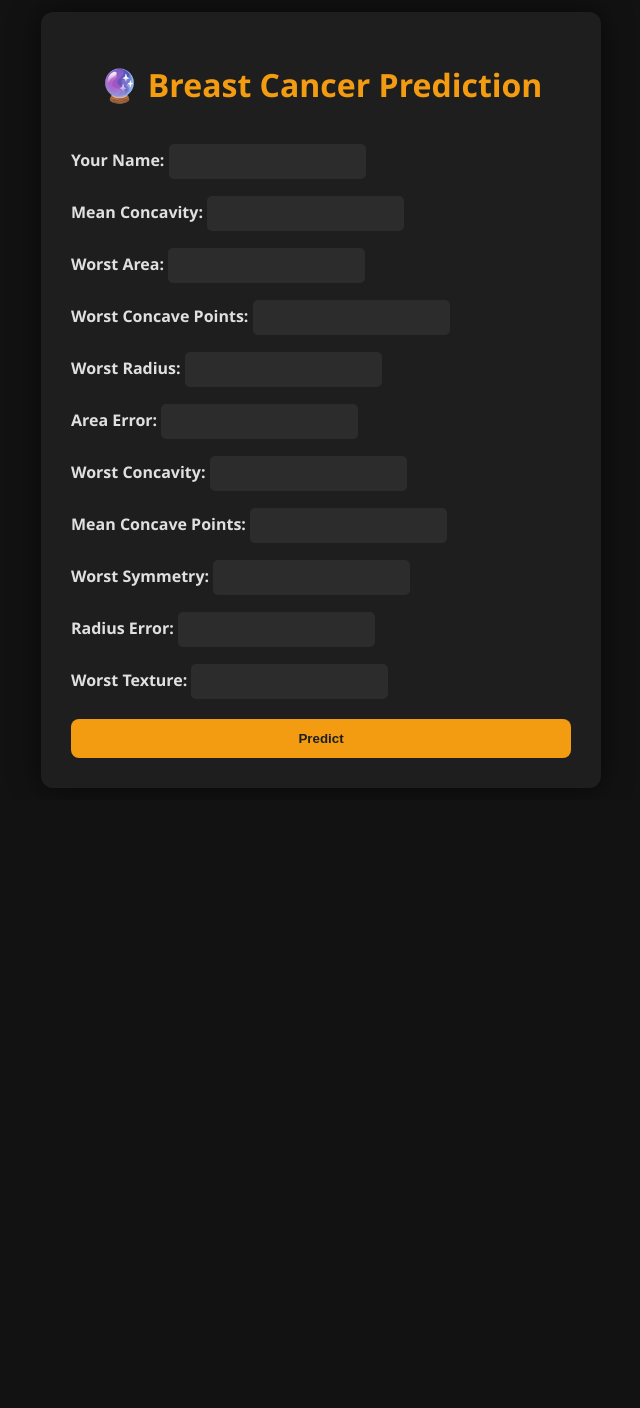
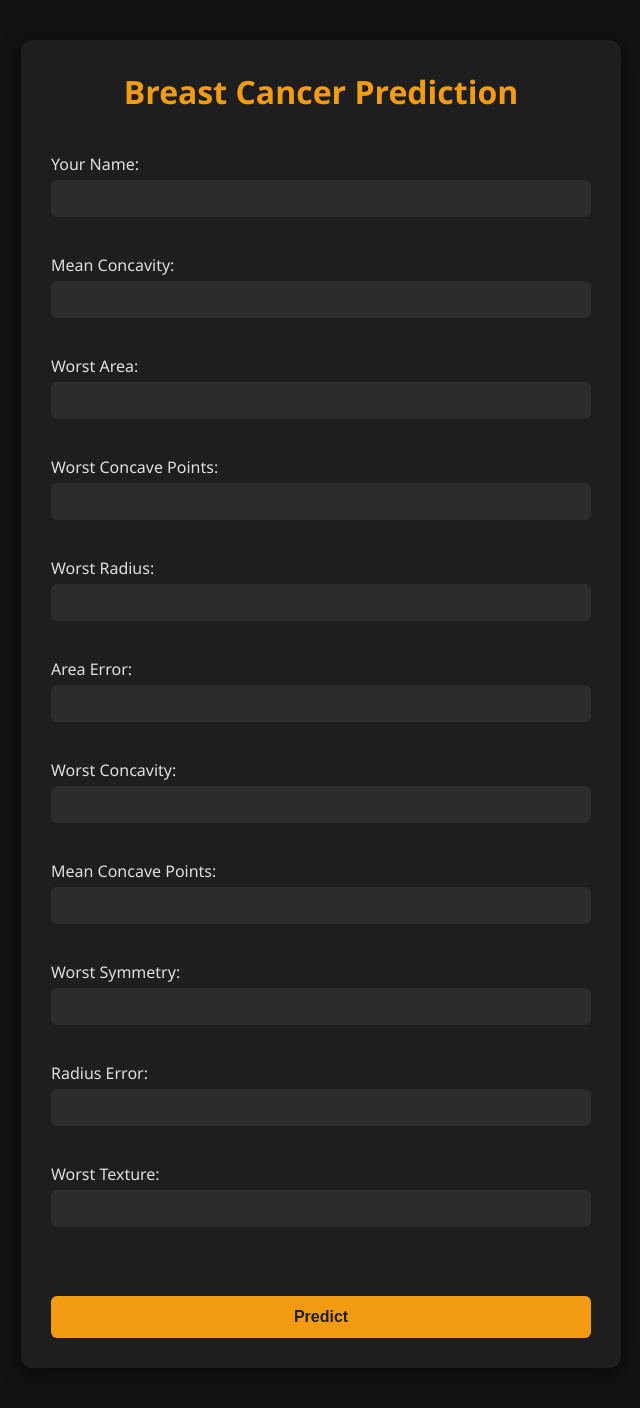
Before and after one commit to aurellia-bernice/breast-cancer, a Flask app: page / in a window 1280 px wide. Shown: the whole page, without its empty margins (319-959 px from the left). Before the commit the page ends 758 px from the top, so only its background shows below. Run offline with Flask 2, Linux system fonts and the light colour scheme; parts of the project's set-up code (start-up, migrations or seed data) failed here and were passed over.

Commit message:
Update to ap.py and index.html

```diff
--- a/app.py
+++ b/app.py
@@ -1,16 +1,17 @@
-from flask import Flask, render_template, request, flash
-import joblib
+from flask import Flask, render_template, request, flash, redirect, url_for
+import pickle
 import numpy as np
 import sqlite3
+import joblib
 
 # Load the trained model
 model = joblib.load('model/cancer_model.pkl')
 
 # Initialize the Flask app
 app = Flask(__name__)
-app.secret_key = 'your_secret_key'  # For flash messaging
+app.secret_key = 'your_secret_key'  # Secret key for flash messages
 
-# Set up database
+# Database setup function
 def init_db():
     conn = sqlite3.connect('database/predictions.db')
     cursor = conn.cursor()
@@ -34,16 +35,15 @@ def init_db():
     conn.commit()
     conn.close()
 
-# Insert data into database
+# Insert the data into the database
 def insert_data(user_name, features, prediction):
     conn = sqlite3.connect('database/predictions.db')
     cursor = conn.cursor()
     cursor.execute('''
-        INSERT INTO predictions (
-            user_name, mean_concavity, worst_area, worst_concave_points,
-            worst_radius, area_error, worst_concavity, mean_concave_points,
-            worst_symmetry, radius_error, worst_texture, prediction
-        ) VALUES (?, ?, ?, ?, ?, ?, ?, ?, ?, ?, ?, ?)
+        INSERT INTO predictions (user_name, mean_concavity, worst_area, worst_concave_points,
+        worst_radius, area_error, worst_concavity, mean_concave_points, worst_symmetry,
+        radius_error, worst_texture, prediction)
+        VALUES (?, ?, ?, ?, ?, ?, ?, ?, ?, ?, ?, ?)
     ''', (user_name, *features, prediction))
     conn.commit()
     conn.close()
@@ -54,6 +54,7 @@ def home():
 
     if request.method == 'POST':
         try:
+            # Get the input values from the form
             user_name = request.form['user_name']
             mean_concavity = float(request.form['mean_concavity'])
             worst_area = float(request.form['worst_area'])
@@ -66,28 +67,31 @@ def home():
             radius_error = float(request.form['radius_error'])
             worst_texture = float(request.form['worst_texture'])
 
+            # Create an array of the input features
             input_features = np.array([[
                 mean_concavity, worst_area, worst_concave_points, worst_radius,
                 area_error, worst_concavity, mean_concave_points, worst_symmetry,
                 radius_error, worst_texture
             ]])
 
+            # Make the prediction
             prediction_proba = model.predict(input_features)
-            prediction = "Benign" if prediction_proba == 1 else "Malignant"
+            prediction = "Malignant" if prediction_proba == 1 else "Benign"
 
+            # Insert the data into the database
             insert_data(user_name, [
                 mean_concavity, worst_area, worst_concave_points, worst_radius,
                 area_error, worst_concavity, mean_concave_points, worst_symmetry,
                 radius_error, worst_texture
             ], prediction)
 
-            flash("✅ Prediction saved successfully!", "success")
+            flash("Prediction saved successfully!", "success")  # Success message
 
         except ValueError:
-            flash("⚠️ Please enter valid numeric values in all fields.", "danger")
+            flash("Invalid input. Please enter valid numeric values for all fields.", "danger")  # Error message
 
     return render_template('index.html', prediction=prediction)
 
 if __name__ == '__main__':
-    init_db()
+    init_db()  # Initialize the database when the app starts
     app.run(debug=True)
--- a/static/style.css
+++ b/static/style.css
@@ -1,87 +1,117 @@
+/* Reset some default styles */
+* {
+  box-sizing: border-box;
+  margin: 0;
+  padding: 0;
+}
+
+/* Body and general page styling */
 body {
-  margin: 0;
   font-family: "Segoe UI", sans-serif;
-  background: #121212;
+  background-color: #121212;
   color: #e0e0e0;
   display: flex;
   justify-content: center;
-  align-items: center;
-  height: 100vh;
+  align-items: flex-start;
+  min-height: 100vh;
+  padding: 40px 20px;
 }
 
+/* Main container */
 .container {
-  background: #1e1e1e;
+  background-color: #1e1e1e;
   padding: 30px;
   border-radius: 12px;
-  box-shadow: 0 0 30px rgba(0, 0, 0, 0.6);
-  max-width: 500px;
+  box-shadow: 0 4px 20px rgba(0, 0, 0, 0.6);
+  max-width: 600px;
   width: 100%;
 }
 
+/* Title styling */
 h1 {
   text-align: center;
   color: #f39c12;
+  margin-bottom: 25px;
 }
 
+/* Form layout */
 form {
   display: flex;
   flex-direction: column;
 }
 
 label {
-  margin-top: 12px;
-  font-weight: 600;
+  font-weight: 500;
+  margin-top: 15px;
+  margin-bottom: 5px;
 }
 
-input[type="text"],
-input[type="number"] {
+input[type="text"] {
   padding: 10px;
-  margin-top: 5px;
-  border-radius: 5px;
   border: none;
-  background: #2c2c2c;
-  color: #fff;
+  border-radius: 6px;
+  background-color: #2c2c2c;
+  color: #ffffff;
+  font-size: 15px;
 }
 
+input[type="text"]:focus {
+  outline: none;
+  background-color: #3a3a3a;
+}
+
+/* Button styling */
 button {
-  margin-top: 20px;
+  margin-top: 25px;
   padding: 12px;
-  background: #f39c12;
+  font-size: 16px;
+  background-color: #f39c12;
   color: #1e1e1e;
   font-weight: bold;
   border: none;
-  border-radius: 8px;
+  border-radius: 6px;
   cursor: pointer;
   transition: background 0.3s ease;
 }
 
 button:hover {
-  background: #d35400;
+  background-color: #e67e22;
 }
 
-.alert {
-  padding: 12px;
-  margin-bottom: 15px;
+/* Flash message styles */
+ul {
+  list-style: none;
+  padding: 0;
+  margin-bottom: 20px;
+}
+
+.flash {
+  padding: 10px 15px;
   border-radius: 5px;
+  margin-bottom: 10px;
   font-weight: 500;
 }
 
-.alert.success {
+.flash.success {
   background-color: #2e7d32;
   color: #c8e6c9;
 }
 
-.alert.danger {
+.flash.danger {
   background-color: #c62828;
   color: #ffcdd2;
 }
 
+/* Prediction result */
 .result {
-  margin-bottom: 20px;
-  background-color: #333;
-  padding: 10px;
-  border-radius: 5px;
+  margin-top: 30px;
+  padding: 15px;
+  background-color: #2a2a2a;
+  border-left: 5px solid #f39c12;
+  border-radius: 6px;
   text-align: center;
-  font-size: 1.1em;
+}
+
+.result h2 {
   color: #f1c40f;
 }
--- a/templates/index.html
+++ b/templates/index.html
@@ -2,66 +2,106 @@
 <html lang="en">
   <head>
     <meta charset="UTF-8" />
+    <meta name="viewport" content="width=device-width, initial-scale=1.0" />
     <title>Breast Cancer Prediction</title>
     <link rel="stylesheet" href="/static/style.css" />
   </head>
   <body>
     <div class="container">
-      <h1>🔮 Breast Cancer Prediction</h1>
+      <h1>Breast Cancer Prediction</h1>
 
-      <form method="POST" action="/">
-        <label
-          >Your Name:
-          <input type="text" name="user_name" required />
-        </label>
-        <label
-          >Mean Concavity:
-          <input type="number" step="any" name="mean_concavity" required />
-        </label>
-        <label
-          >Worst Area:
-          <input type="number" step="any" name="worst_area" required />
-        </label>
-        <label
-          >Worst Concave Points:
-          <input
-            type="number"
-            step="any"
-            name="worst_concave_points"
-            required
-          />
-        </label>
-        <label
-          >Worst Radius:
-          <input type="number" step="any" name="worst_radius" required />
-        </label>
-        <label
-          >Area Error:
-          <input type="number" step="any" name="area_error" required />
-        </label>
-        <label
-          >Worst Concavity:
-          <input type="number" step="any" name="worst_concavity" required />
-        </label>
-        <label
-          >Mean Concave Points:
-          <input type="number" step="any" name="mean_concave_points" required />
-        </label>
-        <label
-          >Worst Symmetry:
-          <input type="number" step="any" name="worst_symmetry" required />
-        </label>
-        <label
-          >Radius Error:
-          <input type="number" step="any" name="radius_error" required />
-        </label>
-        <label
-          >Worst Texture:
-          <input type="number" step="any" name="worst_texture" required />
-        </label>
+      <!-- Flash Messages -->
+      {% with messages = get_flashed_messages(with_categories=true) %} {% if
+      messages %}
+      <ul>
+        {% for category, message in messages %}
+        <li class="flash {{ category }}">{{ message }}</li>
+        {% endfor %}
+      </ul>
+      {% endif %} {% endwith %}
+
+      <form action="/" method="POST">
+        <label for="user_name">Your Name:</label>
+        <input type="text" id="user_name" name="user_name" required /><br />
+
+        <label for="mean_concavity">Mean Concavity:</label>
+        <input
+          type="text"
+          id="mean_concavity"
+          name="mean_concavity"
+          required
+        /><br />
+
+        <label for="worst_area">Worst Area:</label>
+        <input type="text" id="worst_area" name="worst_area" required /><br />
+
+        <label for="worst_concave_points">Worst Concave Points:</label>
+        <input
+          type="text"
+          id="worst_concave_points"
+          name="worst_concave_points"
+          required
+        /><br />
+
+        <label for="worst_radius">Worst Radius:</label>
+        <input
+          type="text"
+          id="worst_radius"
+          name="worst_radius"
+          required
+        /><br />
+
+        <label for="area_error">Area Error:</label>
+        <input type="text" id="area_error" name="area_error" required /><br />
+
+        <label for="worst_concavity">Worst Concavity:</label>
+        <input
+          type="text"
+          id="worst_concavity"
+          name="worst_concavity"
+          required
+        /><br />
+
+        <label for="mean_concave_points">Mean Concave Points:</label>
+        <input
+          type="text"
+          id="mean_concave_points"
+          name="mean_concave_points"
+          required
+        /><br />
+
+        <label for="worst_symmetry">Worst Symmetry:</label>
+        <input
+          type="text"
+          id="worst_symmetry"
+          name="worst_symmetry"
+          required
+        /><br />
+
+        <label for="radius_error">Radius Error:</label>
+        <input
+          type="text"
+          id="radius_error"
+          name="radius_error"
+          required
+        /><br />
+
+        <label for="worst_texture">Worst Texture:</label>
+        <input
+          type="text"
+          id="worst_texture"
+          name="worst_texture"
+          required
+        /><br /><br />
 
         <button type="submit">Predict</button>
       </form>
+
+      {% if prediction %}
+      <div class="result">
+        <h2>Prediction: {{ prediction }}</h2>
+      </div>
+      {% endif %}
     </div>
   </body>
 </html>
```
Also changed, not shown: database/predictions.db.
